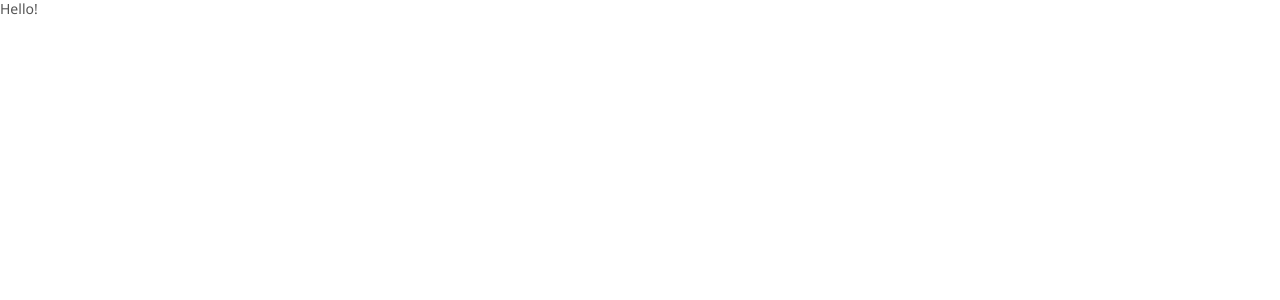
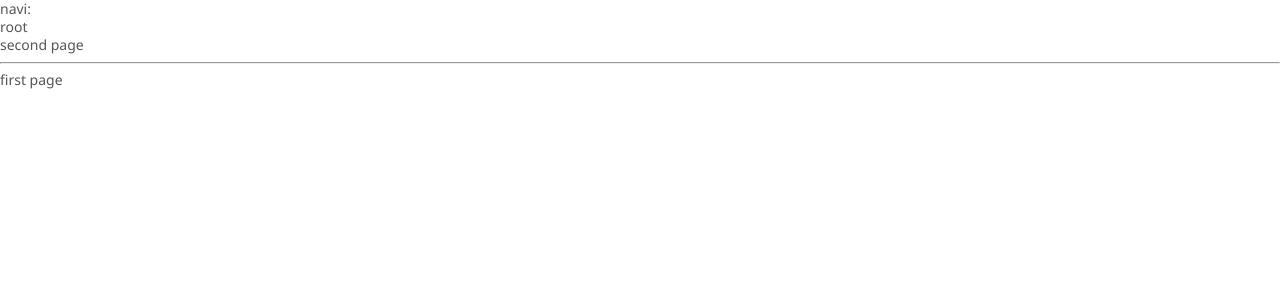
Before and after one commit to chromigo/IVAN_URBANT, a React app in the folder Frontend/: page / in a window 1280 px wide. Shown: the top 300 px of the page. Built offline with nearby package versions, Linux system fonts and the light colour scheme.

Commit message:
заготовка для роутинга и контекста

```diff
--- a/Frontend/index.html
+++ b/Frontend/index.html
@@ -4,7 +4,6 @@
     <meta charset="UTF-8">
     <meta name="viewport" content="width=device-width, initial-scale=1.0">
     <meta http-equiv="X-UA-Compatible" content="ie=edge">
-    <link type="text/css" rel="stylesheet" href="/static/normalize.css" >
     <title>Document</title>
 </head>
 <body>
--- /dev/null
+++ b/Frontend/src/App/App.less
@@ -0,0 +1,5 @@
+:local {
+  .app {
+
+  }
+}
--- a/Frontend/src/App/App.tsx
+++ b/Frontend/src/App/App.tsx
@@ -1,16 +1,38 @@
+import {createHashHistory} from 'history';
 import * as React from "react";
+import {Routing} from '../Routing/Routing';
 
-interface AppState {}
+export const hashHistory = createHashHistory();
+
+export interface IContext {
+  some?: number;
+}
+
+interface AppState extends IContext {
+}
 
 export class App extends React.Component<{}, AppState> {
+  private static Context: React.Context<IContext>;
+  private static Provider: React.Provider<IContext>;
+  private static Consumer: React.Consumer<IContext>;
+
   constructor(props: any, state: any) {
     super(props, state);
     this.state = {};
+    this.buildContext();
   }
 
   render(): JSX.Element {
     return (
-      <div>Hello!</div>
+      <App.Provider value={{...this.state}}>
+        <Routing/>
+      </App.Provider>
     );
   }
+
+  private buildContext(defaultData: IContext = {}) {
+    App.Context = React.createContext(defaultData);
+    App.Provider = App.Context.Provider;
+    App.Consumer = App.Context.Consumer;
+  };
 }
--- /dev/null
+++ b/Frontend/src/Navigation/Navigation.tsx
@@ -0,0 +1,24 @@
+import * as React from 'react';
+import {Link} from 'react-router-dom';
+import {RouterPaths} from '../Routing/Routing';
+
+interface NavigationProps {
+
+}
+
+export class Navigation extends React.Component<NavigationProps> {
+  render(): JSX.Element {
+    return (
+      <div>
+        <div>navi:</div>
+        <div>
+          <Link to={RouterPaths.Root}>root</Link>
+        </div>
+        <div>
+          <Link to={RouterPaths.ReviseCard}>second page</Link>
+        </div>
+        <hr/>
+      </div>
+    );
+  }
+}
--- /dev/null
+++ b/Frontend/src/Routing/Routing.tsx
@@ -0,0 +1,34 @@
+import * as React from "react";
+import {Route, Switch} from 'react-router';
+import {HashRouter} from 'react-router-dom';
+import {Navigation} from '../Navigation/Navigation';
+
+export enum RouterPaths {
+  Root = "/",
+  ReviseCard = "/reviseCard"
+}
+
+interface RoutingProps {
+
+}
+
+export class Routing extends React.Component<RoutingProps> {
+  render(): JSX.Element {
+    return (
+      <HashRouter>
+        <Navigation/>
+        <Switch>
+          <Route
+            exact
+            path={RouterPaths.Root}
+            render={() => <div>first page</div>}
+          />
+          <Route
+            path={RouterPaths.ReviseCard}
+            render={() => <div>second page</div>}
+          />
+        </Switch>
+      </HashRouter>
+    );
+  }
+}
--- a/Frontend/src/index.tsx
+++ b/Frontend/src/index.tsx
@@ -1,5 +1,6 @@
 import * as React from 'react';
 import * as ReactDOM from 'react-dom';
+import './CommonStyles/normalize.css';
 import './index.less';
 import {App} from "./App/App";
 
--- a/Frontend/webpack.config.js
+++ b/Frontend/webpack.config.js
@@ -1,6 +1,37 @@
 const path = require('path');
+const MiniCssExtractPlugin = require('mini-css-extract-plugin');
+const OptimizeCSSAssetsPlugin = require('optimize-css-assets-webpack-plugin');
 
-const prod = process.env.NODE_ENV === "production";
+const prod = process.env.NODE_ENV === 'production';
+
+const devCssRules = {
+    test: /\.(c|le)ss$/,
+    use: [
+        {loader: 'style-loader'},
+        {
+            loader: 'css-loader', options: {
+                importLoaders: 1,
+                localIdentName: '[local]--[hash:base64:5]',
+                sourceMap: !prod,
+                modules: !prod
+            }
+        },
+        {loader: 'less-loader', options: {sourceMap: !prod}}
+    ],
+    include: [path.join(__dirname, 'src')]
+};
+
+const prodCssRules = {
+    test: /\.(less)$/,
+    use: [
+        MiniCssExtractPlugin.loader,
+        "css-loader",
+        "less-loader"
+    ]
+};
+
+//const cssRules = prod ? prodCssRules : devCssRules;
+const cssRules = devCssRules;
 
 module.exports = {
     entry: path.join(__dirname, '/src/index.tsx'),
@@ -11,37 +42,31 @@ module.exports = {
     },
     module: {
         rules: [
+            cssRules,
             {
                 test: /\.tsx?$/,
                 loader: 'ts-loader',
                 exclude: /node_modules/
             },
             {
-                test: /\.(c|le)ss$/,
-                use: [
-                    {loader: "style-loader"},
-                    {
-                        loader: "css-loader", options: {
-                            importLoaders: 1,
-                            localIdentName: "[local]--[hash:base64:5]",
-                            sourceMap: !prod,
-                            modules: !prod
-                        }
-                    },
-                    {loader: "less-loader", options: {sourceMap: !prod}}
-                ],
-                include: [path.join(__dirname, "src")]
-            },
-            {
                 test: /\.(woff|woff2|eot|png|gif|jpg|svg)$/,
-                loader: "url-loader"
+                loader: 'url-loader'
             }
         ]
     },
     resolve: {
-        extensions: [".tsx", ".ts", ".js", "less"]
+        extensions: ['.tsx', '.ts', '.js', 'less']
     },
     devServer: {
         hot: true
-    }
+    },
+    plugins: [
+        new MiniCssExtractPlugin({
+            filename: 'build/styles.css',
+            path: __dirname
+        })
+    ],
+    optimization: {
+        minimizer: [new OptimizeCSSAssetsPlugin({})],
+    },
 };
```
Also changed, not shown: Frontend/package.json (+8 -1 lines), Frontend/src/CommonStyles/normalize.css (renamed from Frontend/static/normalize.css), 2 other files (tests, documents, lock files or other folders).
